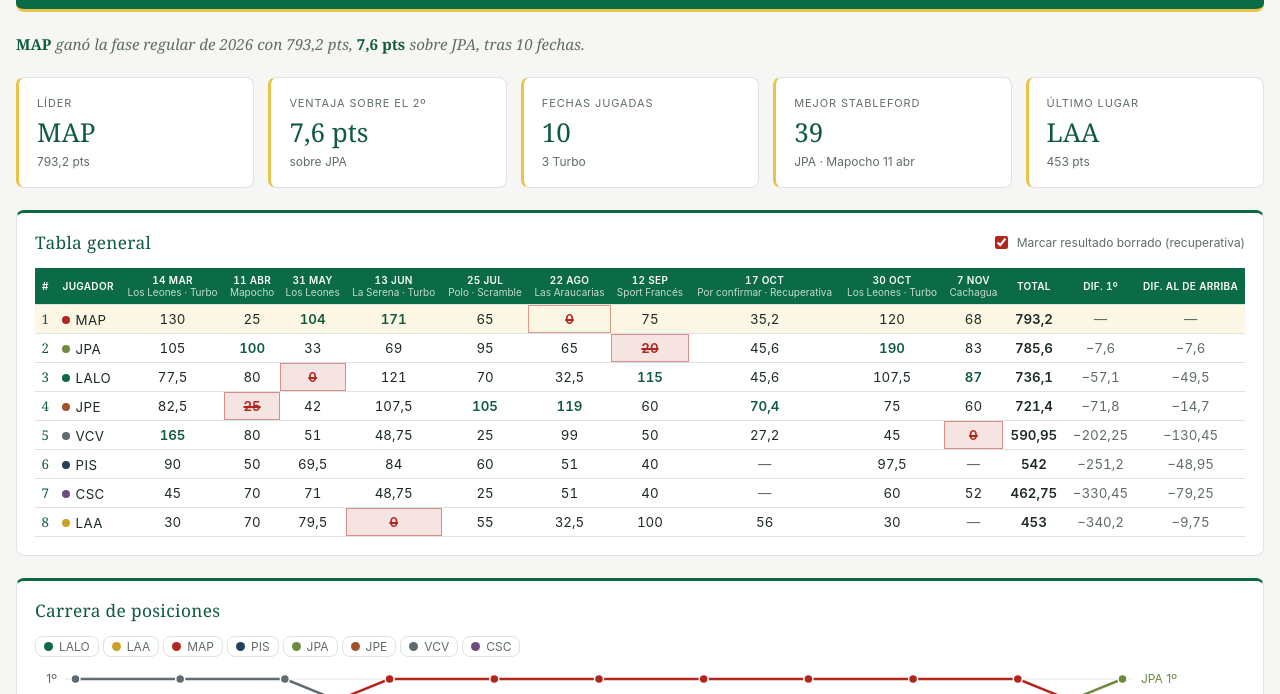
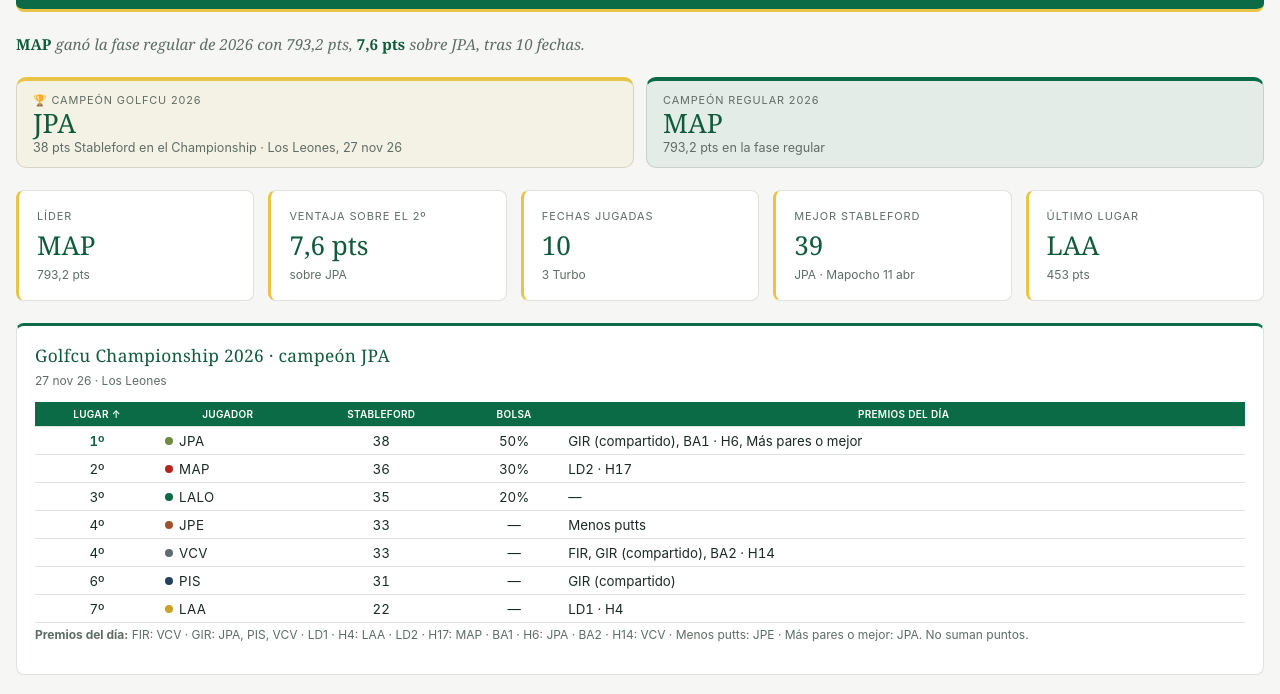
Before and after one commit to lalodelafuente-lab/golfcu, a plain HTML site: page index.html in a window 1280 px wide. Shown: the part 74-768 px from the top of the page. Drawn offline with Linux system fonts and the light colour scheme.

Commit message:
Campeones del año arriba y tabla del Championship antes de la tabla general
Co-Authored-By: Claude Opus 5.5 <noreply@anthropic.com>
Claude-Session: https://claude.ai/code/session_019WVMvnsc164YjP1qAeqUWs

```diff
--- a/index.html
+++ b/index.html
@@ -329,6 +329,12 @@ ul.gc-bases { margin: 0; padding-left: 18px; display: flex; flex-direction: colu
 #bases .note { margin: 8px 0; }
 
 .gc-next { border-top-color: var(--gold, #C9A227); }
+.gc-champs { display:grid; grid-template-columns: repeat(auto-fit, minmax(220px, 1fr)); gap:12px; }
+.gc-champ { border:1px solid var(--color-border, rgba(0,0,0,.12)); border-top:4px solid var(--gc-gold); border-radius:10px; padding:12px 16px; background: color-mix(in srgb, var(--gc-gold) 9%, transparent); }
+.gc-champ .k { font-size:.78em; letter-spacing:.08em; text-transform:uppercase; color: var(--color-fg-muted); }
+.gc-champ .v { font-family: var(--gc-serif); font-size:1.9em; line-height:1.1; color: var(--gc-ink); margin:2px 0; }
+.gc-champ .d { font-size:.9em; color: var(--color-fg-muted); }
+.gc-champ.reg { border-top-color: var(--gc-green); background: color-mix(in srgb, var(--gc-green) 7%, transparent); }
 .gc-next-head { display:flex; flex-wrap:wrap; align-items:baseline; justify-content:space-between; gap:6px 16px; margin-bottom:10px; }
 .gc-next-head h2 { margin:0; }
 .gc-next-tag { color: var(--color-fg-muted); font-size: .92em; }
@@ -357,6 +363,7 @@ ul.gc-bases { margin: 0; padding-left: 18px; display: flex; flex-direction: colu
   <!-- TEMPORADA -->
   <section class="gc-page" id="temporada" hidden>
     <p class="gc-take dash-skeleton" id="takeaway" data-source="resumen">—</p>
+    <div class="gc-champs" id="champs-banner" hidden></div>
     <div class="gc-kpis">
       <div class="gc-kpi"><div class="lbl">Líder</div><div class="val" id="k-lider" data-source="resumen" data-field="lider">—</div><div class="sub" id="k-lider-sub" data-source="resumen" data-field="lider_pts">—</div></div>
       <div class="gc-kpi"><div class="lbl">Ventaja sobre el 2º</div><div class="val" id="k-ventaja" data-source="resumen" data-field="ventaja">—</div><div class="sub" id="k-segundo" data-source="resumen" data-field="segundo">—</div></div>
@@ -374,17 +381,6 @@ ul.gc-bases { margin: 0; padding-left: 18px; display: flex; flex-direction: colu
       </div>
     </section>
 
-    <section class="gc-card" id="tabla-general">
-      <div class="gc-cardhead"><h2>Tabla general</h2><label class="gc-toggle" id="worst-toggle-wrap"><input type="checkbox" id="worst-toggle" checked> Marcar resultado a borrar (recuperativa)</label></div>
-      <div class="gc-tablewrap"><table class="gc-table" id="tabla"><thead></thead><tbody></tbody></table></div>
-    </section>
-
-    <section class="gc-card" id="carrera-card">
-      <h2>Carrera de posiciones</h2>
-      <div class="gc-chips" id="chips-carrera"></div>
-      <div class="gc-chart tall dash-skeleton" id="carrera" data-source="carrera"></div>
-    </section>
-
     <section class="gc-card" id="final-card">
       <h2 id="final-title">Golfcu Championship</h2>
       <p class="note" id="final-note">La fecha final del año, con hándicap ajustado según la tabla regular. Corona al campeón Golfcu y reparte su bolsa 50% / 30% / 20%. No suma en la fase regular.</p>
@@ -393,6 +389,18 @@ ul.gc-bases { margin: 0; padding-left: 18px; display: flex; flex-direction: colu
       </tr></thead><tbody></tbody></table></div>
       <p class="note" id="final-premios" hidden></p>
     </section>
+
+    <section class="gc-card" id="tabla-general">
+      <div class="gc-cardhead"><h2>Tabla general</h2><label class="gc-toggle" id="worst-toggle-wrap"><input type="checkbox" id="worst-toggle" checked> Marcar resultado a borrar (recuperativa)</label></div>
+      <div class="gc-tablewrap"><table class="gc-table" id="tabla"><thead></thead><tbody></tbody></table></div>
+    </section>
+
+    <section class="gc-card" id="carrera-card">
+      <h2>Carrera de posiciones</h2>
+      <div class="gc-chips" id="chips-carrera"></div>
+      <div class="gc-chart tall dash-skeleton" id="carrera" data-source="carrera"></div>
+    </section>
+
 
     <section class="gc-card" id="championship-card">
       <h2 id="champ-title">Camino al Championship</h2>
@@ -1608,6 +1616,16 @@ dash.calc('analisis', {
       ], (r) => `${r.temporada},${enc(r.jugador)}`, { i: 0, dir: 1 });
     }
 
+    {
+      const bn = document.getElementById('champs-banner'), tb = dash.data('tabla'), chd = dash.data('championship');
+      const reg = tb.status === 'ok' ? tb.data.filter((x) => +x.temporada === s && x.pos === 1) : [];
+      const chw = chd.status === 'ok' ? chd.data.filter((x) => x.temporada === s && x.lugar === 1) : [];
+      const regDone = s !== 2026 || (dash.data('puntos').status === 'ok' && dash.data('puntos').data.some((x) => x.fecha === '2026-11-07'));
+      const cards = [];
+      if (chw.length) cards.push(`<div class="gc-champ"><div class="k">🏆 Campeón Golfcu ${s}</div><div class="v">${chw.map((x) => esc(x.jugador)).join(' y ')}</div><div class="d">${chw[0].stableford} pts Stableford en el Championship · ${esc(chw[0].cancha)}, ${fdateY(chw[0].fecha)}</div></div>`);
+      if (reg.length && regDone) cards.push(`<div class="gc-champ reg"><div class="k">Campeón regular ${s}</div><div class="v">${reg.map((x) => esc(x.jugador)).join(' y ')}</div><div class="d">${nf.format(reg[0].total)} pts en la fase regular</div></div>`);
+      bn.innerHTML = cards.join(''); bn.hidden = !cards.length;
+    }
     const finReg = dash.data('puntos').status === 'ok' && dash.data('puntos').data.some((x) => x.fecha === '2026-11-07');
     document.getElementById('champ-title').textContent = s === 2026 && !finReg ? 'Camino al Championship 2026 (proyección con la tabla actual)' : `Cierre fase regular ${s} (antes del Championship)`;
     if (t.status === 'error') fail(document.querySelector('#champ tbody'));
```
